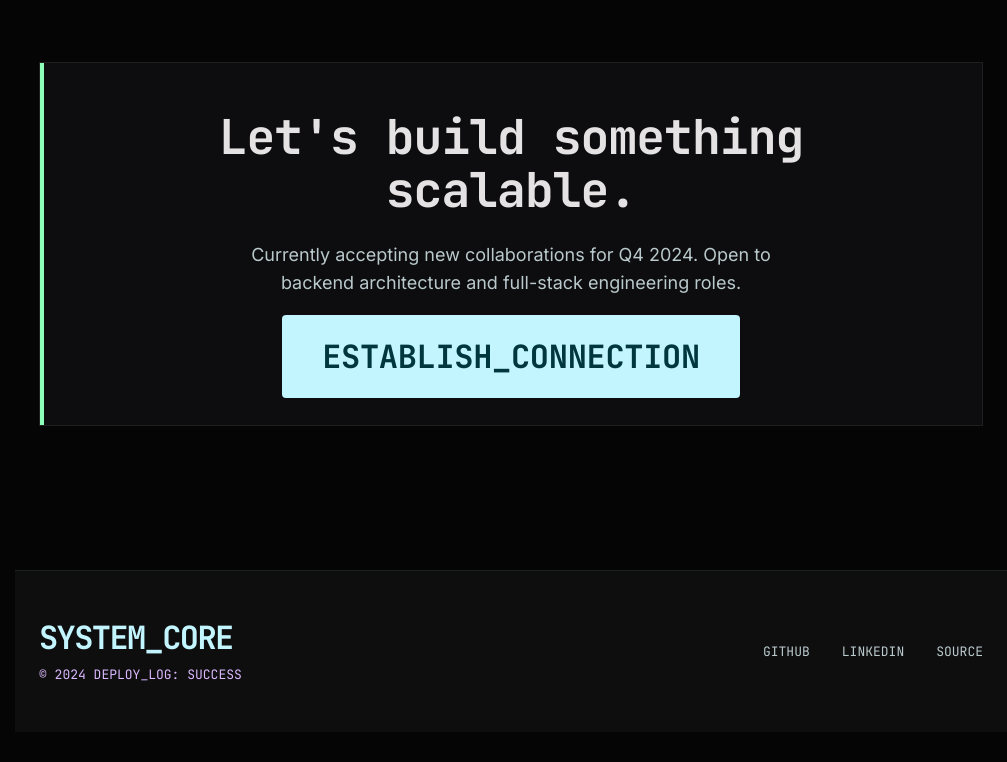
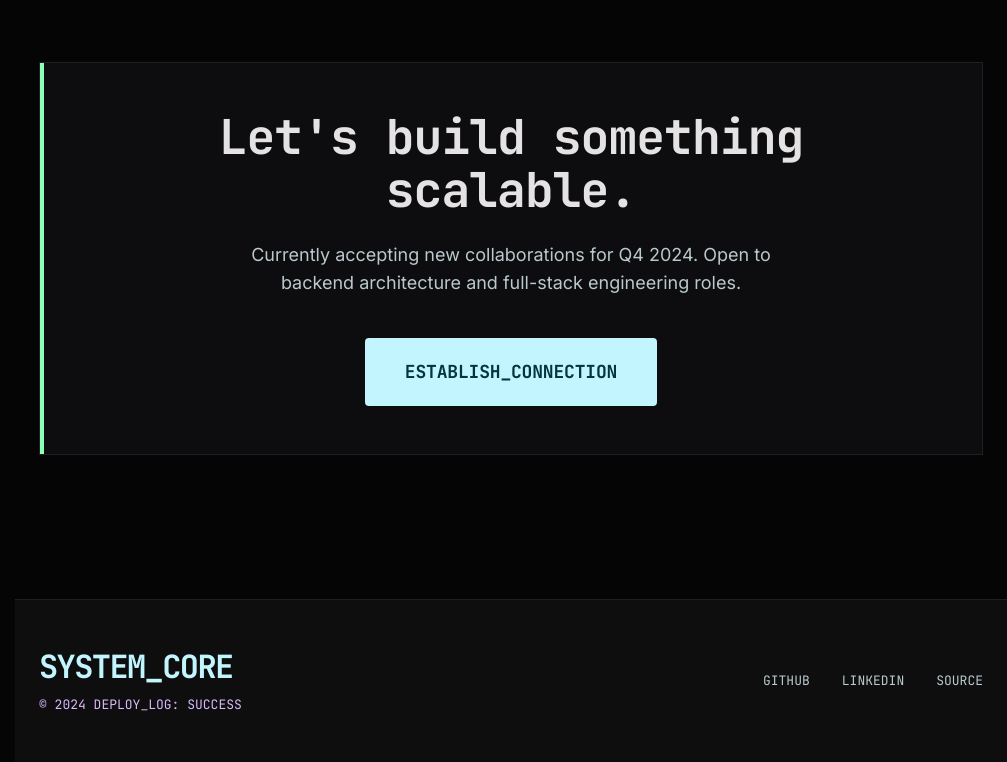
Before and after one commit to Darcpee/PROSPER-PORTFOLIO, a website: page public/index.html in a window 1280 px wide. Shown: the part 1596-2358 px from the top of the page, without its empty margins (273-1280 px from the left). Before the commit the page ends 2328 px from the top, so only its background shows below. Drawn offline with nearby package versions, Linux system fonts and the light colour scheme.

Commit message:
update portfolio

```diff
--- a/public/index.html
+++ b/public/index.html
@@ -444,7 +444,8 @@ target="_blank"
                     Currently accepting new collaborations for Q4 2024. Open to backend architecture and full-stack engineering roles.
                 </p>
 <a href="https://wa.me/2349166078066"
-class="bg-primary text-on-primary px-10 py-5 rounded-lg font-headline-lg text-headline-lg font-bold hover:shadow-[0_0_30px_rgba(195,245,255,0.4)] transition-all active:scale-95">
+class="inline-block bg-primary text-on-primary md:px-10 md:py-5
+          text-sm md:text-lg rounded-lg font-headline-lg text-headline-lg font-bold hover:shadow-[0_0_30px_rgba(195,245,255,0.4)] transition-all active:scale-95">
                     ESTABLISH_CONNECTION
 </a>
 </div>
```
